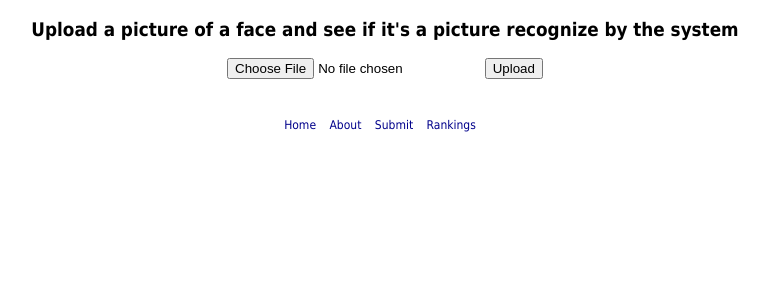
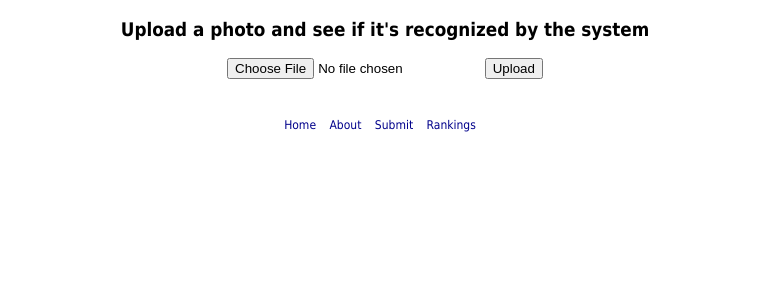
Before and after one commit to danialdo95/facial-recognition-flask, a Flask app: page / in a window 1280 px wide. Shown: the part 91-391 px from the top of the page, without its empty margins (255-1024 px from the left). Run offline with Flask 2, Linux system fonts and the light colour scheme.

Commit message:
Update UI

```diff
--- a/templates/index.html
+++ b/templates/index.html
@@ -44,7 +44,7 @@ margin-right: 10px;
 <h1><a href="index.html">FACIAL RECOGNITION</a></h1>
 </div>
 <div id="main">
-    <h3>Upload a picture of a face and see if it's a picture recognize by the system</h3>
+    <h3>Upload a photo and see if it's recognized by the system</h3>
     <form method="POST" enctype="multipart/form-data">
       <input type="file" name="file">
       <input type="submit" value="Upload">
```
Also changed, not shown: app.py (+2 -11 lines), templates/result.html (+2 -2 lines).
